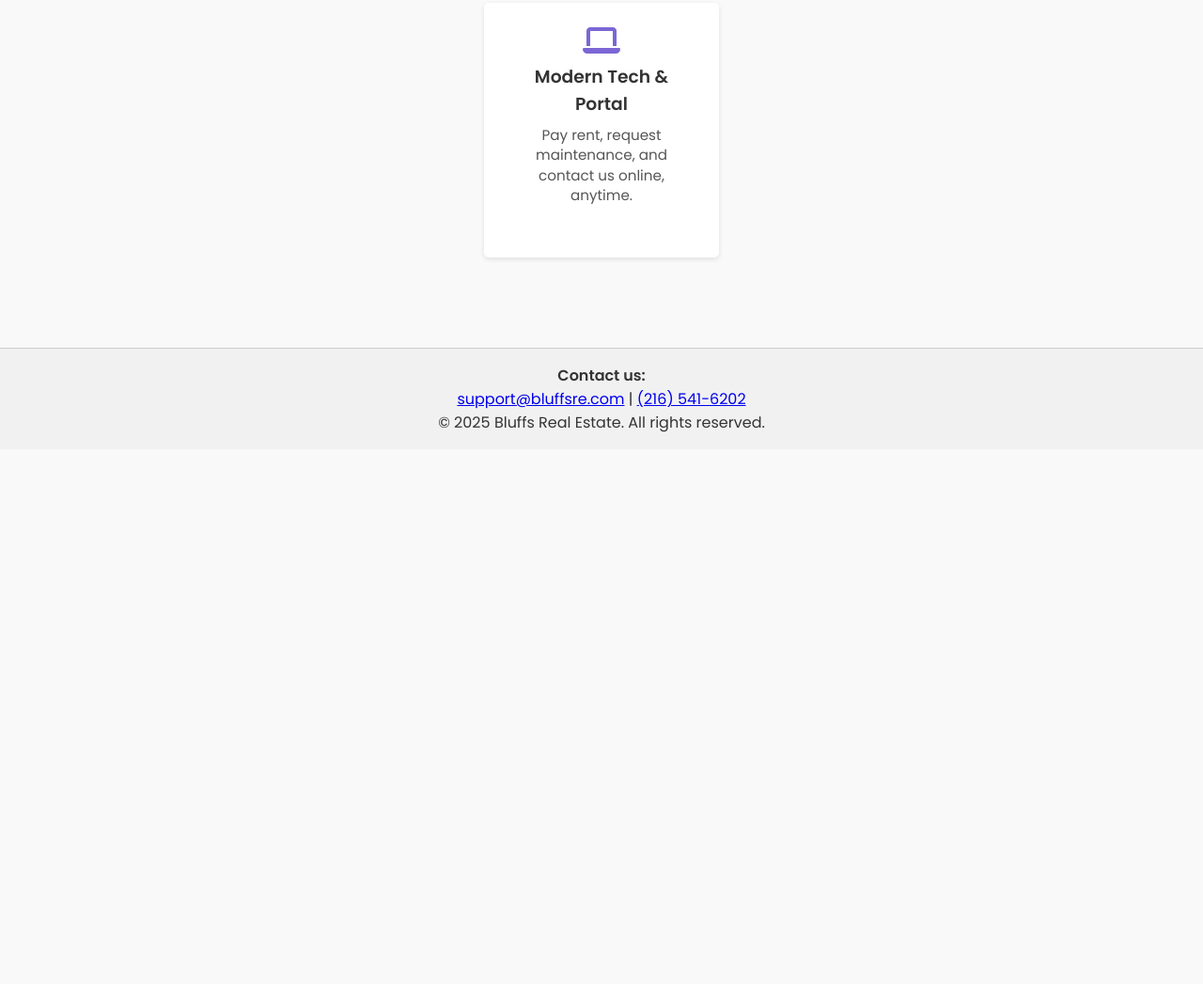
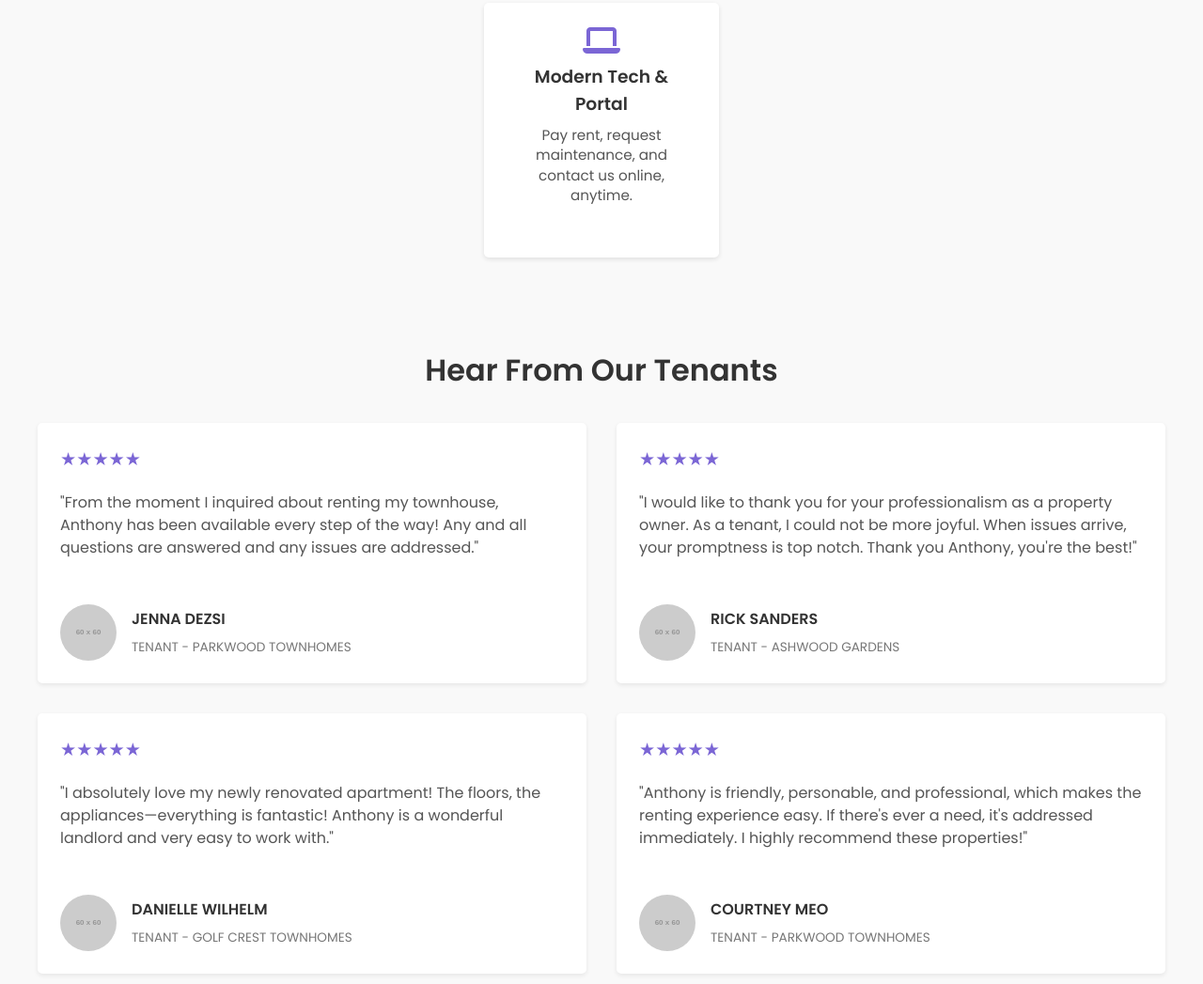
Before and after one commit to apizzleton/bluffsWebsite, a website: page tenants.html in a window 1280 px wide. Shown: the part 1193-2240 px from the top of the page at 94% size. Before the commit the page ends 1671 px from the top, so only its background shows below. Drawn offline with Linux system fonts and the light colour scheme; placeholder pictures from the web are drawn by us.

Commit message:
added testimonials

```diff
--- a/tenants.html
+++ b/tenants.html
@@ -4,13 +4,17 @@
   <meta charset="UTF-8" />
   <meta name="viewport" content="width=device-width, initial-scale=1.0"/>
   <title>Bluffs Real Estate - Tenants</title>
-  <!-- Font Awesome -->
+
+  <!--
+    Option A: Use Font Awesome with the correct integrity from cdnjs.com:
+    (If you see an integrity error, either update the hash or remove integrity.)
+  -->
   <link
-  rel="stylesheet"
-  href="https://cdnjs.cloudflare.com/ajax/libs/font-awesome/6.2.1/css/all.min.css"
-  integrity="sha512-MV7K8+y+gLIBoVD59lQIYicR65iaqukzvf/nwasF0nqhPay5w/9lJmVM2hMDcnK1OnMGCdVK+iQrJ7lzPJQd1w=="
-  crossorigin="anonymous"
-/>
+    rel="stylesheet"
+    href="https://cdnjs.cloudflare.com/ajax/libs/font-awesome/6.2.1/css/all.min.css"
+    integrity="sha512-MV7K8+y+gLIBoVD59lQIYicR65iaqukzvf/nwasF0nqhPay5w/9lJmVM2hMDcnK1OnMGCdVK+iQrJ7lzPJQd1w=="
+    crossorigin="anonymous"
+  />
 
   <!-- Google Fonts & main CSS -->
   <link rel="preconnect" href="https://fonts.googleapis.com" />
@@ -22,8 +26,10 @@
   <link rel="stylesheet" href="css/style.css" />
 </head>
 <body>
+  <!-- Header / Navigation -->
   <header class="header">
     <nav class="navbar">
+      <!-- Logo on the far left -->
       <div class="logo">
         <img
           src="images/BLUFFS REAL ESTATE LOGO.svg"
@@ -32,6 +38,7 @@
         />
       </div>
 
+      <!-- Centered Nav links -->
       <ul class="nav-links" id="nav-links">
         <li><a href="index.html">Home</a></li>
         <li><a href="about.html">About</a></li>
@@ -41,11 +48,13 @@
         <li><a href="contact.html">Contact</a></li>
       </ul>
 
+      <!-- Contact info on far right -->
       <div class="contact-inline">
         <span>Email: <a href="mailto:support@bluffsre.com">support@bluffsre.com</a></span>
         <span>Text: <a href="sms:2165416202">(216) 541-6202</a></span>
       </div>
 
+      <!-- Hamburger (mobile) -->
       <button class="menu-btn" id="menu-btn">
         <span class="bar"></span>
         <span class="bar"></span>
@@ -57,9 +66,10 @@
   <main>
     <section class="section tenants-header">
       <h1>Tenant Services & Portal</h1>
-      <p>We strive to make your rental experience as smooth as possible.</p>
+      <p>We strive to make your rental experience as smooth and convenient as possible.</p>
     </section>
 
+    <!-- Tenant.jpg blended in the content -->
     <section class="section" style="display: flex; flex-wrap: wrap; gap: 2rem; align-items: center; justify-content: center;">
       <div style="flex: 1 1 400px; min-width: 300px; max-width: 600px;">
         <img
@@ -78,6 +88,7 @@
       </div>
     </section>
 
+    <!-- Pillars for Tenants -->
     <section class="section pillars">
       <h2>What We Offer</h2>
       <div class="pillars-grid">
@@ -109,8 +120,93 @@
       </div>
     </section>
 
-    <!-- Tenant Testimonials (unchanged) -->
-    <!-- ... testimonials code ... -->
+    <!-- Tenant Testimonials -->
+    <section class="section testimonials">
+      <h2>Hear From Our Tenants</h2>
+      <div class="testimonials-grid">
+        <!-- Testimonial 1 -->
+        <div class="testimonial-card">
+          <div class="stars">★★★★★</div>
+          <p>
+            "From the moment I inquired about renting my townhouse,
+            Anthony has been available every step of the way!
+            Any and all questions are answered and any issues are addressed."
+          </p>
+          <div class="testimonial-user">
+            <img
+              src="https://via.placeholder.com/60"
+              alt="Avatar"
+              class="avatar"
+            />
+            <div>
+              <h4>JENNA DEZSI</h4>
+              <span>TENANT - PARKWOOD TOWNHOMES</span>
+            </div>
+          </div>
+        </div>
+        <!-- Testimonial 2 -->
+        <div class="testimonial-card">
+          <div class="stars">★★★★★</div>
+          <p>
+            "I would like to thank you for your professionalism as a property owner.
+            As a tenant, I could not be more joyful. When issues arrive,
+            your promptness is top notch. Thank you Anthony, you're the best!"
+          </p>
+          <div class="testimonial-user">
+            <img
+              src="https://via.placeholder.com/60"
+              alt="Avatar"
+              class="avatar"
+            />
+            <div>
+              <h4>RICK SANDERS</h4>
+              <span>TENANT - ASHWOOD GARDENS</span>
+            </div>
+          </div>
+        </div>
+        <!-- Testimonial 3 -->
+        <div class="testimonial-card">
+          <div class="stars">★★★★★</div>
+          <p>
+            "I absolutely love my newly renovated apartment!
+            The floors, the appliances—everything is fantastic!
+            Anthony is a wonderful landlord and very easy to work with."
+          </p>
+          <div class="testimonial-user">
+            <img
+              src="https://via.placeholder.com/60"
+              alt="Avatar"
+              class="avatar"
+            />
+            <div>
+              <h4>DANIELLE WILHELM</h4>
+              <span>TENANT - GOLF CREST TOWNHOMES</span>
+            </div>
+          </div>
+        </div>
+        <!-- Testimonial 4 -->
+        <div class="testimonial-card">
+          <div class="stars">★★★★★</div>
+          <p>
+            "Anthony is friendly, personable, and professional,
+            which makes the renting experience easy. If there's ever a need,
+            it's addressed immediately. I highly recommend these properties!"
+          </p>
+          <div class="testimonial-user">
+            <img
+              src="https://via.placeholder.com/60"
+              alt="Avatar"
+              class="avatar"
+            />
+            <div>
+              <h4>COURTNEY MEO</h4>
+              <span>TENANT - PARKWOOD TOWNHOMES</span>
+            </div>
+          </div>
+        </div>
+      </div>
+    </section>
+
   </main>
 
   <footer class="footer">
```
